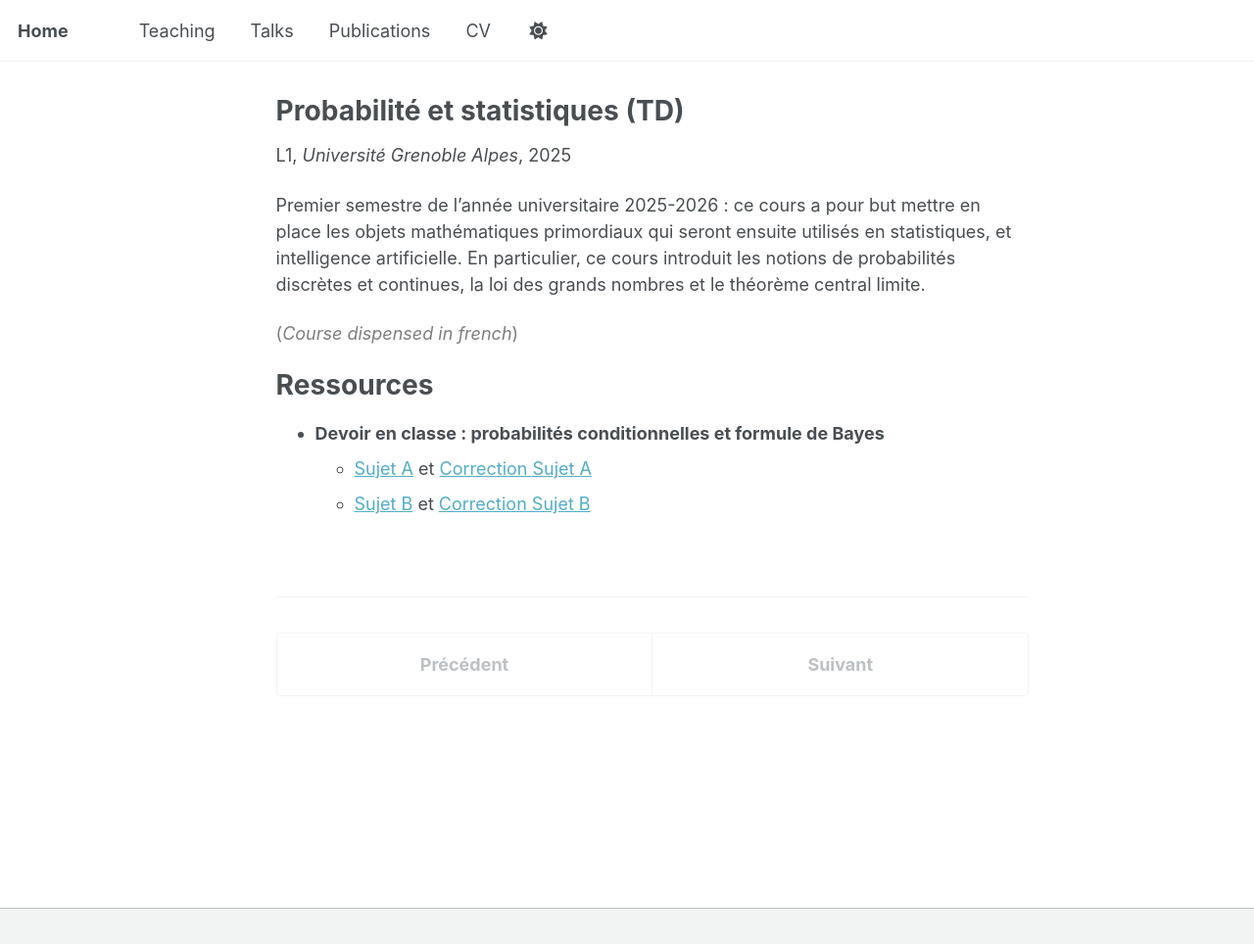
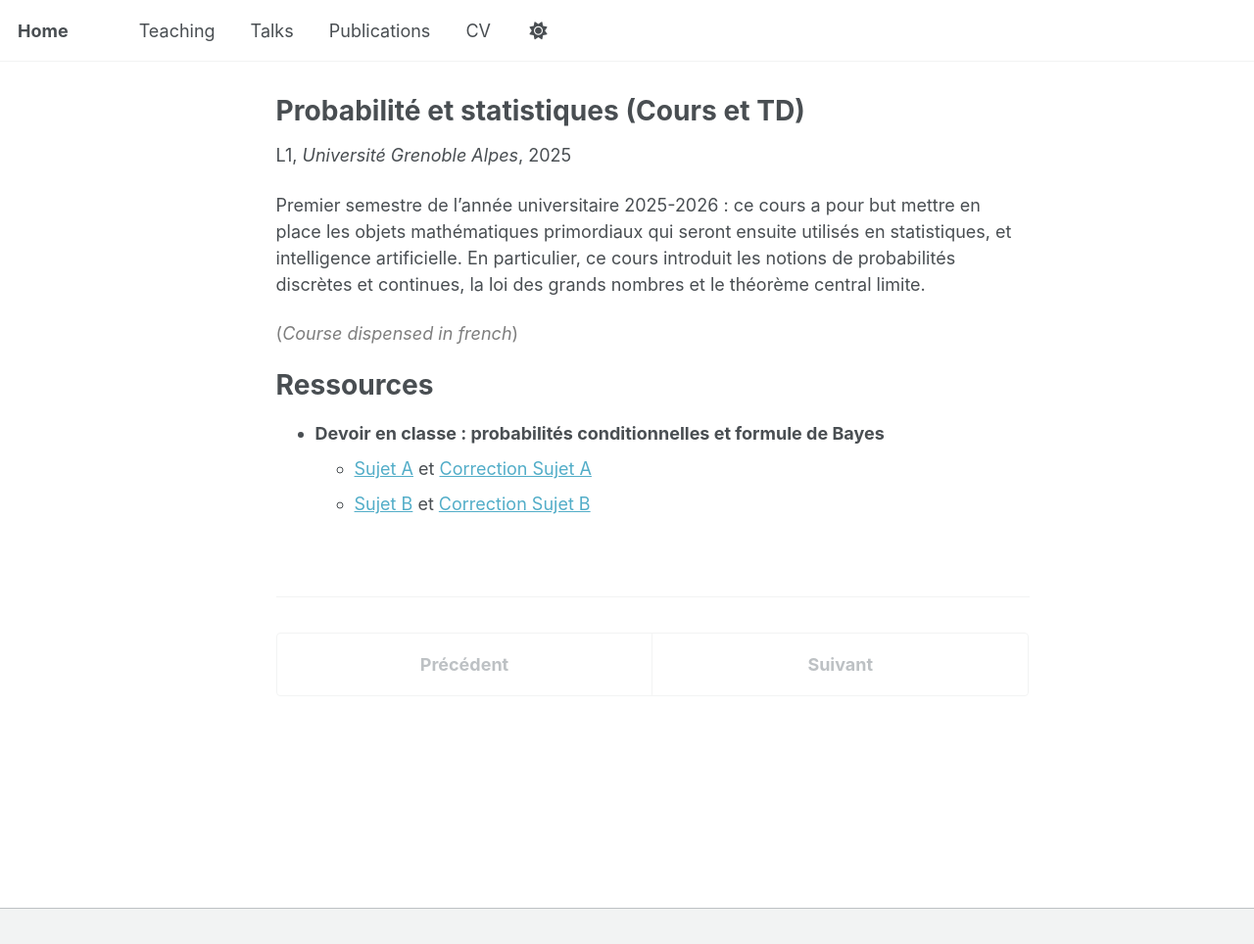
Before and after one commit to HubertVilluendas/hubertvilluendas.github.io, a Jekyll site: the page built from _teaching/2025-proba-stats.md, in a window 1280 px wide and 964 px high. Shown: the whole window at 98% size. Built offline with Jekyll 4.4.1, drawn with Linux system fonts in a browser that asks for light colours; a script that is not in the unit is left out.

Commit message:
Modifications fonctionnelles

```diff
--- a/_teaching/2025-proba-stats.md
+++ b/_teaching/2025-proba-stats.md
@@ -1,5 +1,5 @@
 ---
-title: "Probabilité et statistiques (TD)"
+title: "Probabilité et statistiques (Cours et TD)"
 collection: teaching
 type: "L1"
 permalink: /teaching/2025-probastats
@@ -16,8 +16,8 @@ Ressources
 ======
 
 - **Devoir en classe : probabilités conditionnelles et formule de Bayes**
-    - [Sujet A](/files/Stats et Probas - Devoir Proba 05-12  Sujet A.pdf) et [Correction Sujet A](/files/Stats et Probas - Devoir Proba 05-12 - Corrigé Sujet A.pdf)
-    - [Sujet B](/files/Stats et Probas - Devoir Proba 05-12  Sujet B.pdf) et [Correction Sujet B](/files/Stats et Probas - Devoir Proba 05-12 - Corrigé Sujet B.pdf)
+    - [Sujet A](/files/Stats et Probas - Devoir Proba 05-12 - Sujet A.pdf) et [Correction Sujet A](/files/Stats et Probas - Devoir Proba 05-12 - Corrigé Sujet A.pdf)
+    - [Sujet B](/files/Stats et Probas - Devoir Proba 05-12 - Sujet B.pdf) et [Correction Sujet B](/files/Stats et Probas - Devoir Proba 05-12 - Corrigé Sujet B.pdf)
 
 <!-- Heading 1
 ======
```
Also changed, not shown: 4 other files.
